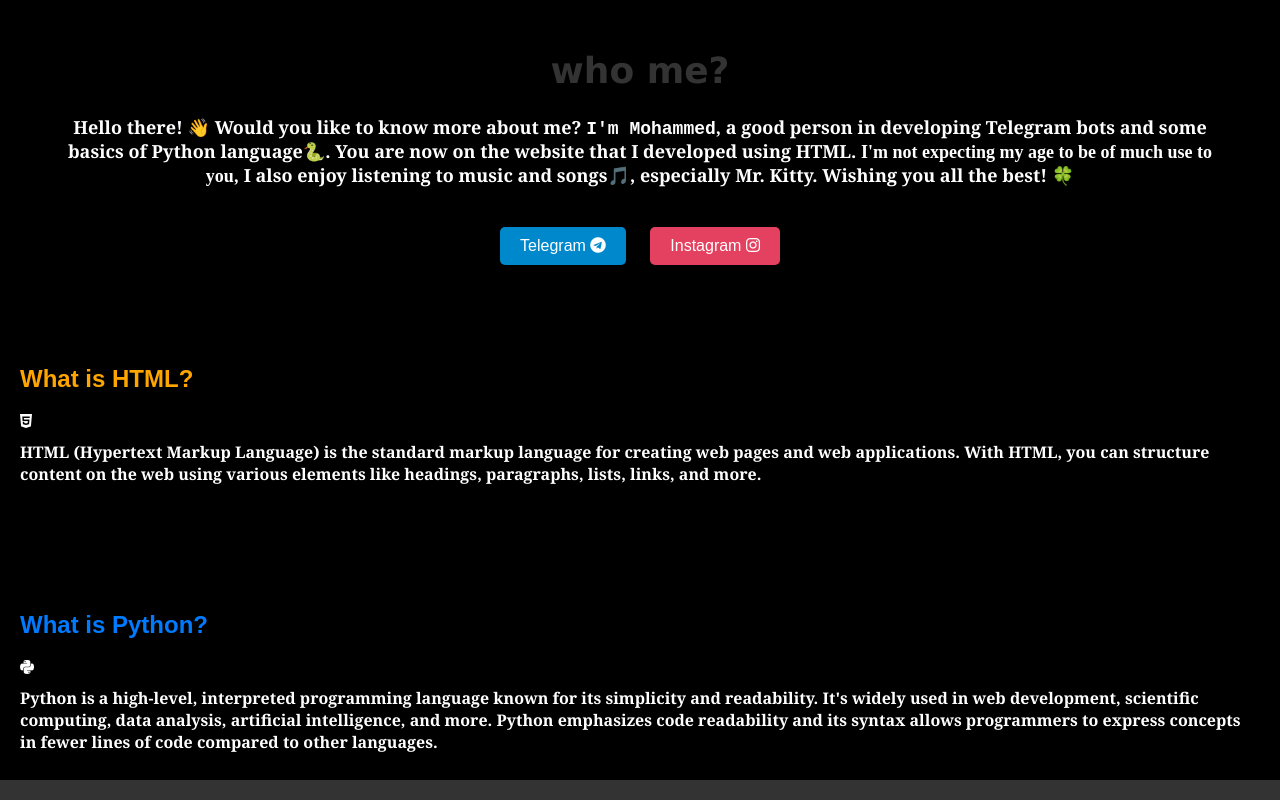
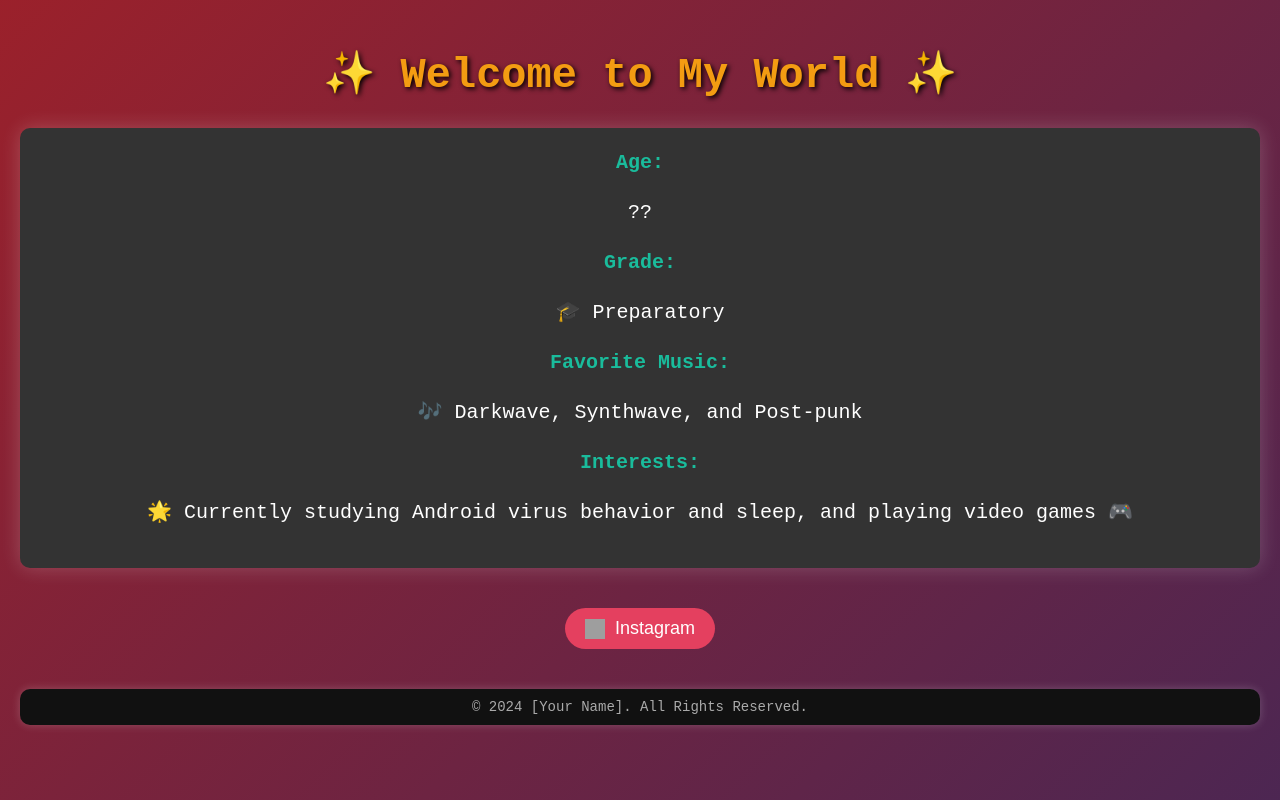
Before and after one commit to luco9/aboutme.github.io, a plain HTML site: page index.html in a window 1280 px wide. Drawn offline with Linux system fonts and the light colour scheme; grey boxes are pictures that could not be loaded.

Commit message:
Update index.html

```diff
--- a/index.html
+++ b/index.html
@@ -3,128 +3,128 @@
 <head>
     <meta charset="UTF-8">
     <meta name="viewport" content="width=device-width, initial-scale=1.0">
-<title>STRONGEST</title>
-<link rel="stylesheet" href="https://cdnjs.cloudflare.com/ajax/libs/font-awesome/5.15.4/css/all.min.css">
+    <title>About Me</title>
     <style>
         body {
-  font-family: 'Arial', sans-serif;
-  background-color: black;
-  color: white;
+            font-family: 'Courier New', Courier, monospace;
             margin: 0;
-  padding: 0;
-}
-
-.container {
-  max-width: 90%;
-  margin: 50px auto;
+            padding: 20px;
+            background: linear-gradient(-45deg, #1a2a6c, #b21f1f, #fdbb2d);
+            background-size: 400% 400%;
+            animation: gradientBG 15s ease infinite;
+            color: #fff;
             text-align: center;
         }
 
-h1 {
-  font-size: 36px;
-  color: #333;
-  font-family: 'Verdana', sans-serif;
+        @keyframes gradientBG {
+            0% {
+                background-position: 0% 50%;
+            }
+            50% {
+                background-position: 100% 50%;
+            }
+            100% {
+                background-position: 0% 50%;
+            }
         }
 
-p {
-  font-size: 18px;
-  color: white;
-  font-family: 'Georgia', serif;
-  font-weight: bold;
+        header {
+            margin-bottom: 20px;
         }
 
-.buttons {
-  margin-top: 30px;
+        h1 {
+            color: #f39c12;
+            font-size: 42px;
+            text-shadow: 2px 2px 5px #000;
         }
 
-a {
-  display: inline-block;
+        section {
+            background-color: #333;
+            padding: 20px;
+            border-radius: 10px;
+            box-shadow: 0 0 20px rgba(255, 255, 255, 0.2);
+            margin-bottom: 30px;
+        }
+
+        .info {
+            margin-bottom: 15px;
+            font-size: 20px;
+            line-height: 1.5;
+        }
+
+        .info label {
+            font-weight: bold;
+            color: #1abc9c;
+        }
+
+        .button {
             padding: 10px 20px;
             margin: 10px;
-  text-decoration: none;
+            border: none;
+            border-radius: 25px;
+            cursor: pointer;
             color: #fff;
-  border-radius: 5px;
-  transition: background-color 0.3s ease;
+            font-size: 18px;
+            display: inline-flex;
+            align-items: center;
+            justify-content: center;
         }
 
-a.telegram {
-  background-color: #0088cc;
-}
-
-a.instagram {
+        .button-instagram {
             background-color: #e4405f;
         }
 
-a:hover {
-  background-color: #555;
-  box-shadow: 0 0 10px rgba(255, 255, 255, 0.3);
+        .button img {
+            margin-right: 10px;
         }
 
-.footer {
-  margin-top: 50px;
-  font-size: 12px;
-  position: fixed;
-  bottom: 0;
-  width: 100%;
-  background-color: #333;
-  padding: 10px 0;
-  text-align: center;
-}
-
-.footer p {
+        footer {
+            margin-top: 30px;
+            padding: 10px;
+            background-color: #111;
+            border-radius: 10px;
+            font-size: 14px;
             color: #aaa;
-}
-
-.footer i {
-  font-size: 20px;
-  margin-right: 5px;
-}
-
-.subtitles {
-  margin-top: 50px;
-  padding: 20px;
-  border-radius: 10px;
-}
-
-.subtitles h2 {
-  font-size: 24px;
-}
-
-.subtitles p {
-  font-size: 16px;
-  margin-top: 10px;
-}
-
-.html-title {
-  color: orange; /*لون كلمة Html */
-}
-
-.python-title {
-  color: #007bff; /*بايثون هم*/
+            box-shadow: 0 0 10px rgba(255, 255, 255, 0.2);
         }
     </style>
 </head>
 <body>
-<div class="container">
-  <h1>who me?</h1>
-  <p>Hello there! 👋 Would you like to know more about me? <span style="font-family: 'Courier New', monospace;">I'm Mohammed</span>, a good person in developing Telegram bots and some basics of Python language🐍. You are now on the website that I developed using HTML. <span style="font-family: 'Times New Roman', serif;">I'm not expecting my age to be of much use to you</span>, I also enjoy listening to music and songs🎵, especially Mr. Kitty. Wishing you all the best! 🍀</p>
-  <div class="buttons">
-    <a href="https://t.me/luc_md9" class="telegram" target="_blank">Telegram <i class="fab fa-telegram"></i></a>
-    <a href="https://www.instagram.com/luc_md9/" class="instagram" target="_blank">Instagram <i class="fab fa-instagram"></i></a>
+    <header>
+        <h1>✨ Welcome to My World ✨</h1>
+    </header>
+    <section>
+        <div class="info">
+            <label for="age">Age:</label>
+            <p>??</p>
         </div>
+        <div class="info">
+            <label for="grade">Grade:</label>
+            <p>🎓 Preparatory</p>
         </div>
-<div class="subtitles">
-  <h2 class="html-title">What is HTML?</h2> <!-- عنوان HTML باللون البرتقالي -->
-  <i class="fab fa-html5"></i> <!-- علامه الhtml من awesome معرفه من فوك -->
-  <p>HTML (Hypertext Markup Language) is the standard markup language for creating web pages and web applications. With HTML, you can structure content on the web using various elements like headings, paragraphs, lists, links, and more.</p>
+        <div class="info">
+            <label for="music">Favorite Music:</label>
+            <p>🎶 Darkwave, Synthwave, and Post-punk</p>
         </div>
-<div class="subtitles">
-  <h2 class="python-title">What is Python?</h2> <!-- عنوان Python باللون الأزرق -->
-  <i class="fab fa-python"></i> <!-- علامه بايثون ايضا نفس الhtml -->
-  <p>Python is a high-level, interpreted programming language known for its simplicity and readability. It's widely used in web development, scientific computing, data analysis, artificial intelligence, and more. Python emphasizes code readability and its syntax allows programmers to express concepts in fewer lines of code compared to other languages.</p>
+        <div class="info">
+            <label for="interests">Interests:</label>
+            <p>🌟 Currently studying Android virus behavior and sleep, and playing video games 🎮</p>
         </div>
-<div class="footer">
+    </section>
+
+    <div>
+        <a href="https://www.instagram.com/luc_md9" target="_blank">
+            <button class="button button-instagram">
+                <img src="https://upload.wikimedia.org/wikipedia/commons/a/a5/Instagram_icon.png" alt="Instagram" width="20" height="20"> Instagram
+            </button>
+        </a>
     </div>
+
+    <footer>
+        &copy; 2024 [Your Name]. All Rights Reserved.
+    </footer>
+</body>
+</html>
 <!--
   A    N   N  GGGG  EEEEE  L
  A A   NN  N G      E      L
@@ -132,6 +132,3 @@ AAAAA  N N N G  GG  EEEE   L
 A   A  N  NN G   G  E      L
 A   A  N   N  GGG   EEEEE  LLLLL
 -->
-
-</body>
-</html>
```
Lines whose indentation alone changed are shown as unchanged.
